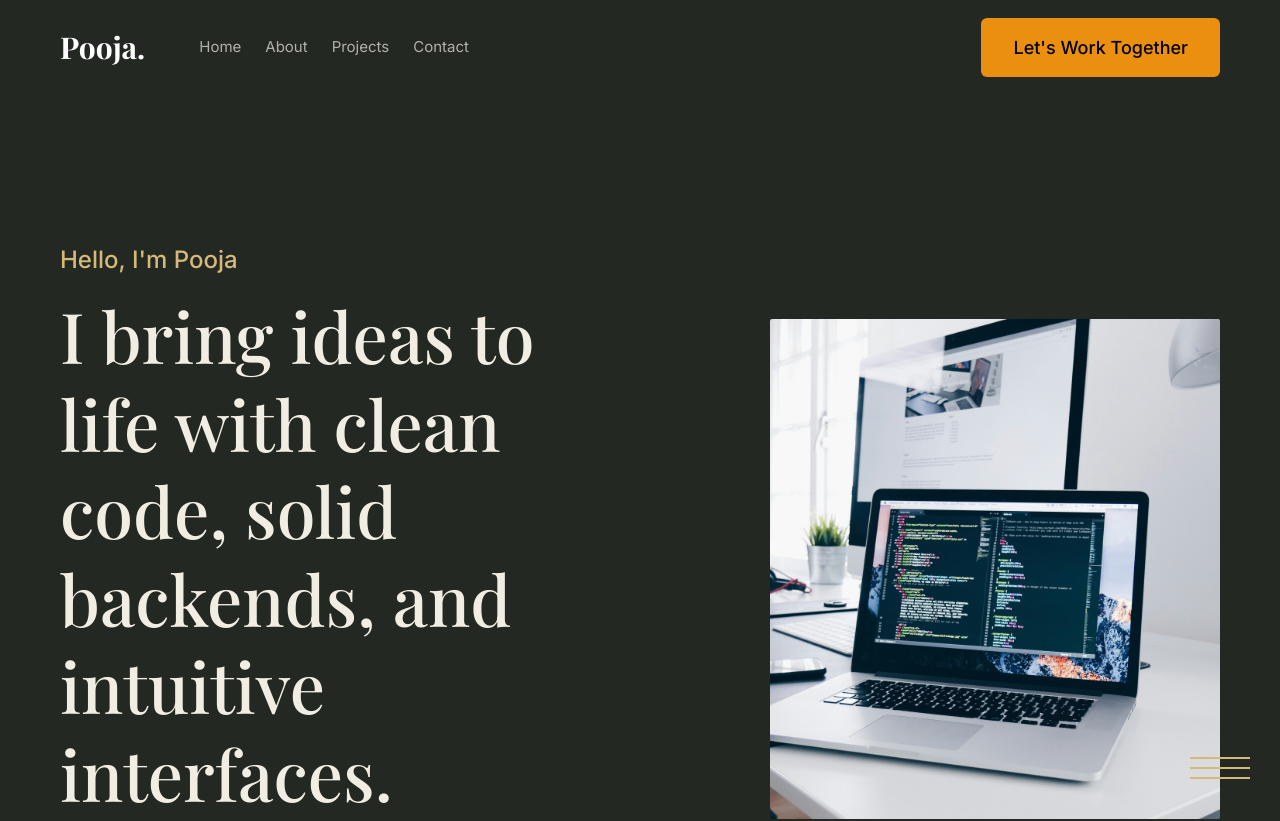
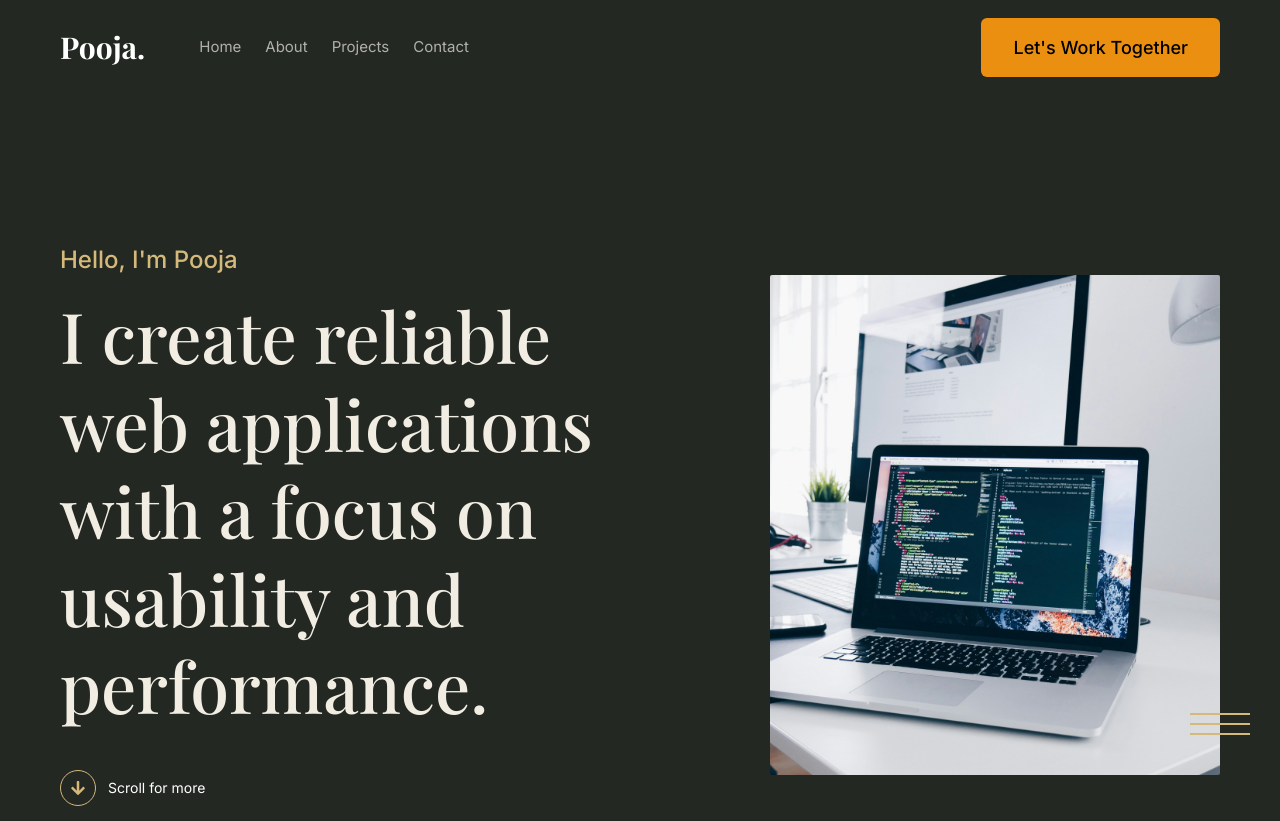
Before and after one commit to Pooja184/Portfolio, a React (Vite) app in the folder Frontend/: page / in a window 1280 px wide. Shown: the top 821 px of the page. Built offline with nearby package versions, Linux system fonts and the light colour scheme.

Commit message:
change description of hero page

```diff
--- a/Frontend/src/components/Hero.jsx
+++ b/Frontend/src/components/Hero.jsx
@@ -22,8 +22,7 @@ const Hero = ({scrollToRef}) => {
           Hello, I'm Pooja
         </p>
         <h1 className="text-[36px] sm:text-[50px] md:text-[60px] lg:text-[70px] font-playfair leading-tight text-[#F1EDE3]">
-          I bring ideas to life with clean code, solid backends, and intuitive
-          interfaces.
+          I create reliable web applications with a focus on usability and performance.
         </h1>
 
         {/* Scroll Icon */}
```
